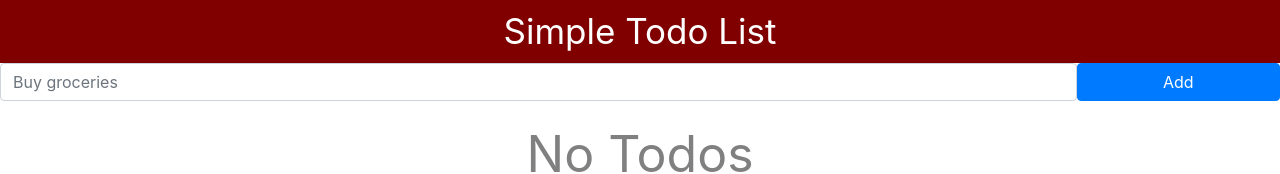
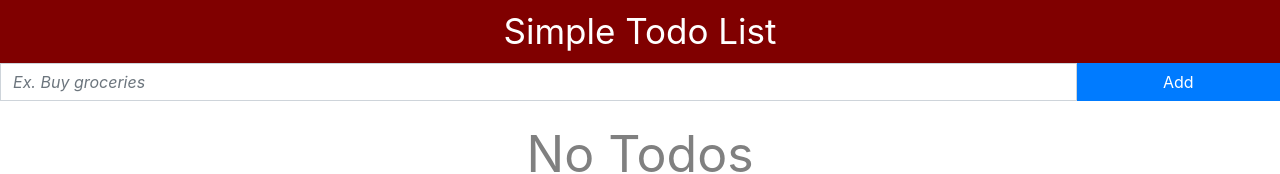
Before and after one commit to mrdanley/todo-list-react, a React (Create React App) app: page / in a window 1280 px wide. Shown: the top 174 px of the page. Built offline with nearby package versions, Linux system fonts and the light colour scheme.

Commit message:
italicize placeholder text throughout

```diff
--- a/src/components/TodoInput/TodoInput.css
+++ b/src/components/TodoInput/TodoInput.css
@@ -6,6 +6,6 @@
   padding-left: 0;
 }
 
-.todo-input-bar {
-  /* background-color: black; */
+* {
+  border-radius: 0 !important;
 }
--- a/src/components/TodoInput/TodoInput.tsx
+++ b/src/components/TodoInput/TodoInput.tsx
@@ -29,7 +29,7 @@ class TodoInput extends Component<Props, State> {
             <Col sm={8} md={9} lg={10} className="input-col">
               <Form.Control
                 type="input"
-                placeholder="Buy groceries"
+                placeholder="Ex. Buy groceries"
                 value={this.state.todoInput}
                 onChange={(e: any) =>
                   this.setState({ todoInput: e.target.value })
--- a/src/components/TodoList/TodoList.css
+++ b/src/components/TodoList/TodoList.css
@@ -9,7 +9,7 @@
 }
 
 .delete-button {
-  border-radius: 100%;
+  border-radius: 100% !important;
   float: right;
 }
 
--- a/src/index.css
+++ b/src/index.css
@@ -1,14 +1,17 @@
-/* body {
+* {
   margin: 0;
   padding: 0;
-  font-family: -apple-system, BlinkMacSystemFont, "Segoe UI", "Roboto", "Oxygen",
-    "Ubuntu", "Cantarell", "Fira Sans", "Droid Sans", "Helvetica Neue",
-    sans-serif;
-  -webkit-font-smoothing: antialiased;
-  -moz-osx-font-smoothing: grayscale;
 }
 
-code {
-  font-family: source-code-pro, Menlo, Monaco, Consolas, "Courier New",
-    monospace;
-} */
+::-webkit-input-placeholder {
+  font-style: italic;
+}
+:-moz-placeholder {
+  font-style: italic;
+}
+::-moz-placeholder {
+  font-style: italic;
+}
+:-ms-input-placeholder {
+  font-style: italic;
+}
```
